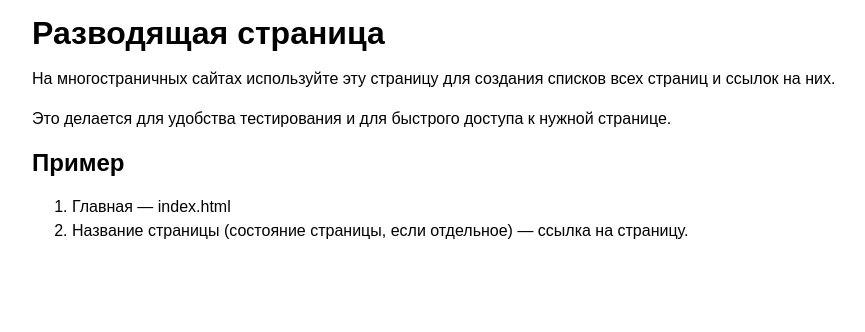
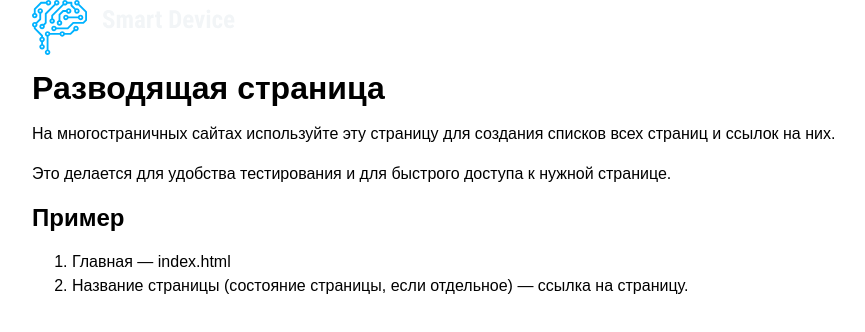
Before and after one commit to alexander-drach/html-academy__Smart-device, a website: page source/sitemap.html in a window 1280 px wide. Shown: the whole page, without its empty margins (0-865 px from the left). Drawn offline with nearby package versions, Linux system fonts and the light colour scheme; files that its build step writes are made by us from their sources.

Commit message:
add title, description, logo for siremap

```diff
--- a/source/sitemap.html
+++ b/source/sitemap.html
@@ -4,14 +4,16 @@
     <meta charset="UTF-8" />
     <meta http-equiv="X-UA-Compatible" content="IE=edge" />
     <meta name="viewport" content="width=device-width, initial-scale=1.0" />
-    <meta name="description" content="">
-    <title>ProjectName</title>
+    <meta name="description" content="Печатные платы. производство и монтаж, поставка комплектующих, блоков и модулей">
+    <title>Smart Device</title>
     <link rel="stylesheet" href="css/style.min.css">
   </head>
   <body>
     <div class="wrapper">
       <header>
-        <div class="container"></div>
+        <div class="container">
+          <img src="img/logo.svg" alt="Логотип Smart Device">
+        </div>
       </header>
       <main>
         <section class="intro">
```
Also changed, not shown: source/index.html (+1 -1 lines), build/index.html, build/sitemap.html.
